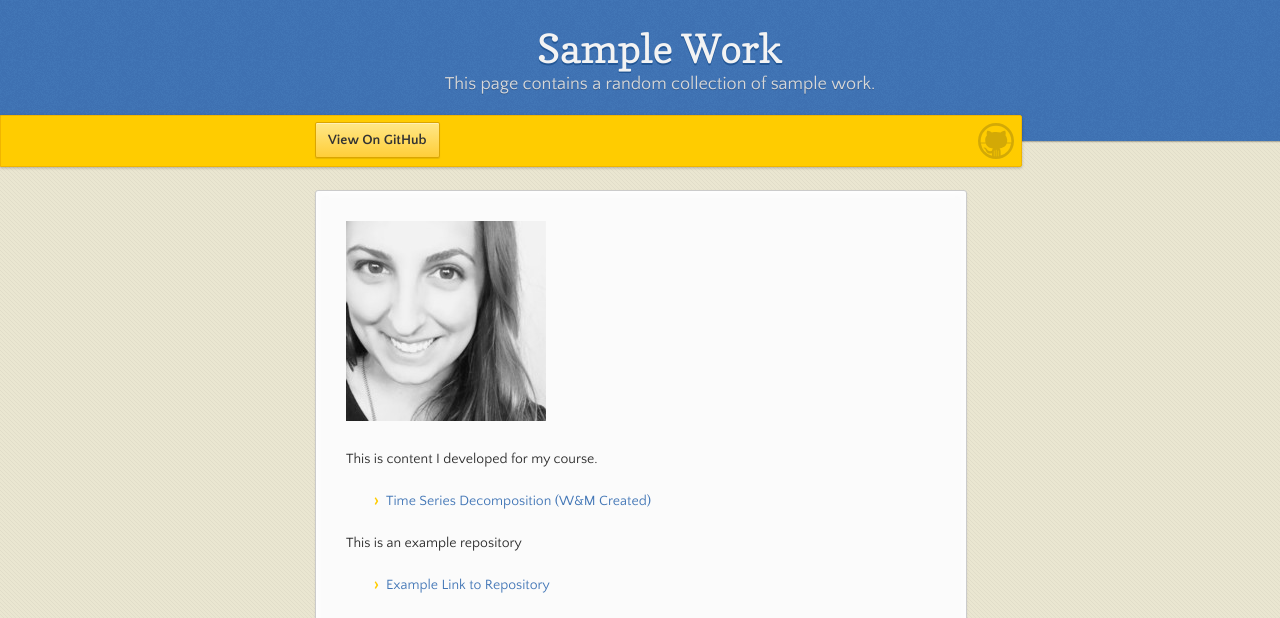
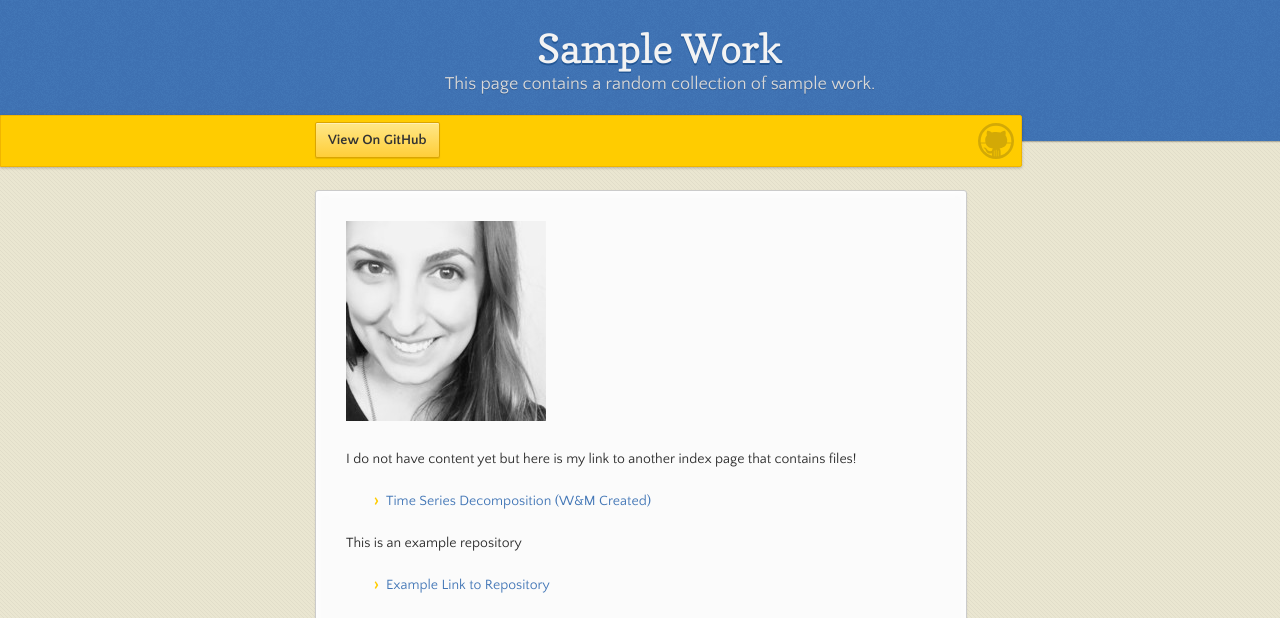
Before and after one commit to abaethke/abaethke.github.io, a Jekyll site: the page built from index.md, in a window 1280 px wide and 1056 px high. Shown: the top 618 px of the window. Built offline with Jekyll 4.4.1, drawn with Linux system fonts in a browser that asks for light colours; our own code applies the rules of GitHub Pages for plain Markdown files; some of the changed text lies outside the part shown; grey boxes are pictures that could not be loaded.

Commit message:
Update index.md

```diff
--- a/index.md
+++ b/index.md
@@ -5,12 +5,12 @@ description: This page contains a collection of random sample work.
 ![My Picture](Amanda.jpg)
 
 
-This is content I developed for my course.
+I do not have content yet but here is my link to another index page that contains files!
 
 - [Time Series Decomposition (W&M Created)](./TimeSeries/index.md)
 
 This is an example repository
 - [Example Link to Repository](https://github.com/abaethke/Example-Repository-Link/blob/master/index.md)
 
-I don't have videos yet but here is a little office humor.
+Unfortunately, I do not have videos yet either. Here is a little office humor!
 [![Sorting](https://img.youtube.com/vi/gO8N3L_aERg/0.jpg)](http://www.youtube.com/watch?v=gO8N3L_aERg)
```
